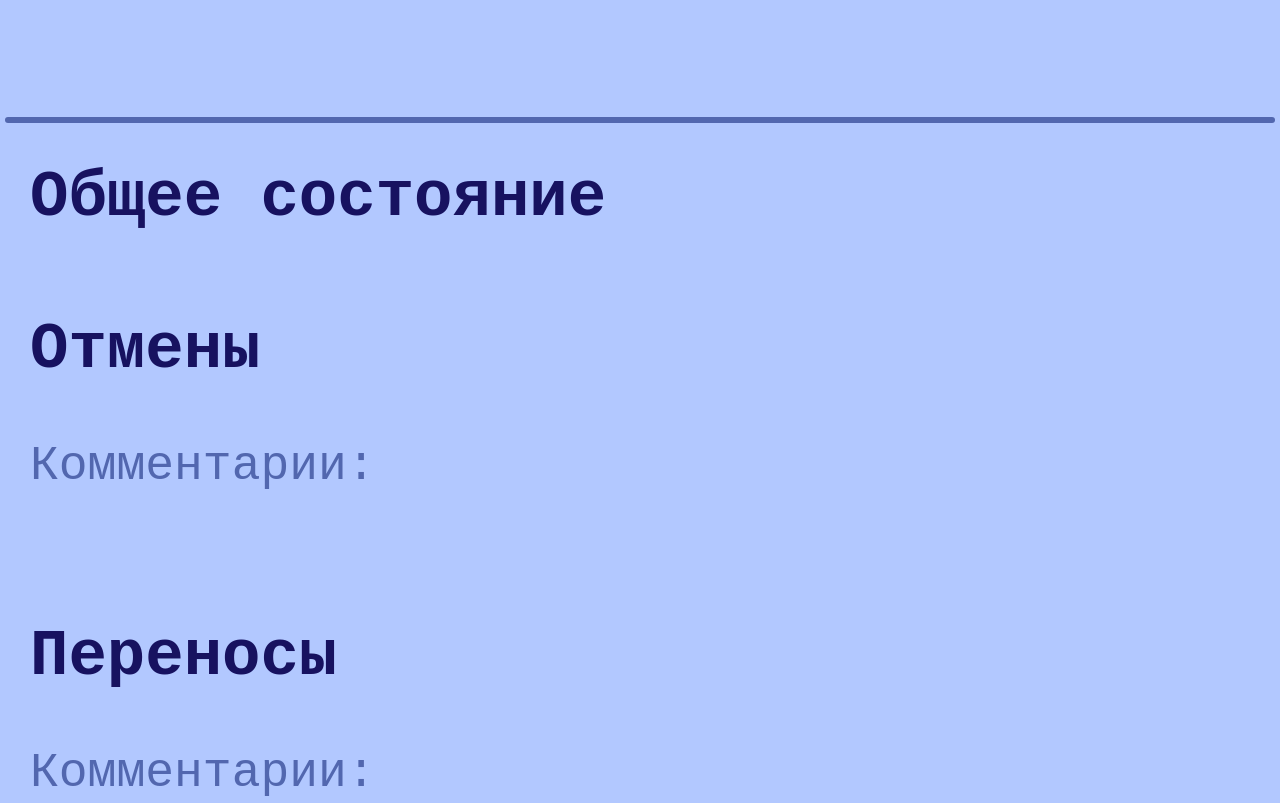
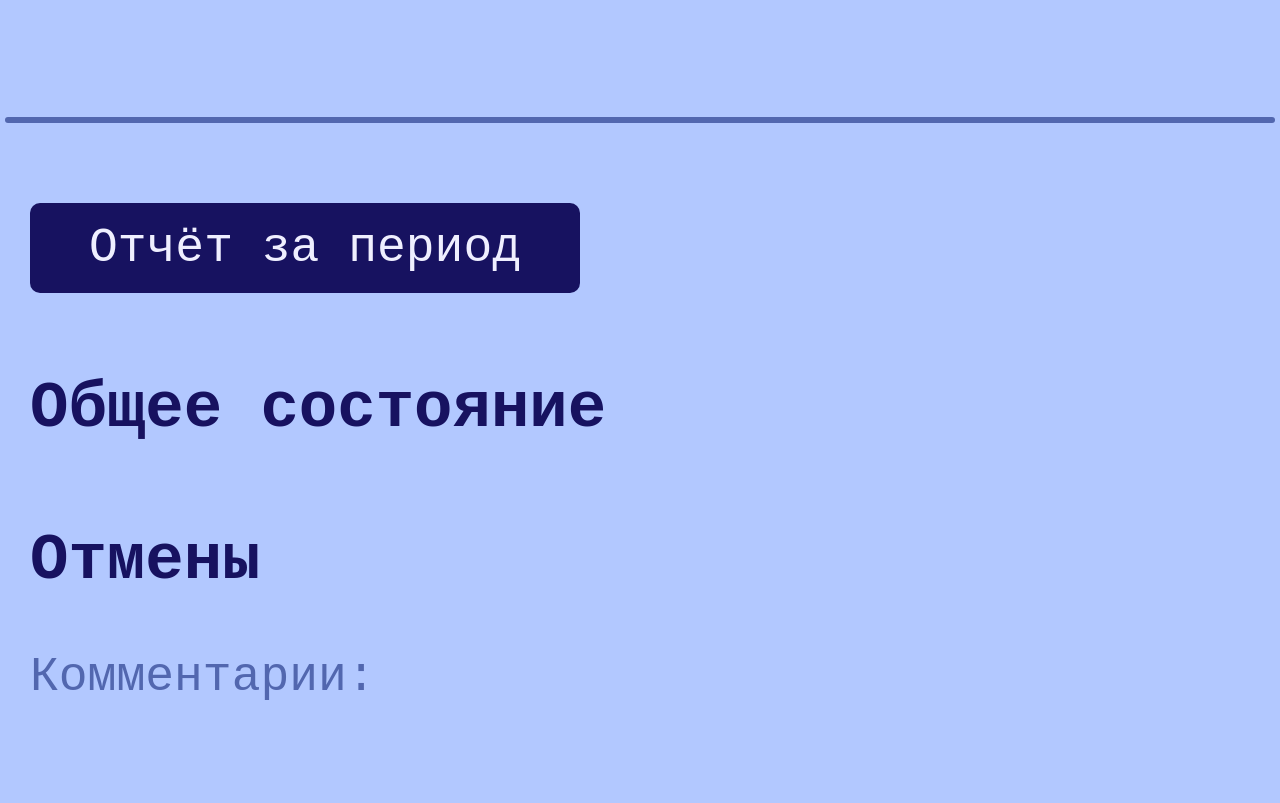
Before and after one commit to AazAlena/9-00_team5_Kim, a website: page public/site/doc_inf.html in a window 1280 px wide. Shown: the top 803 px of the page. Drawn offline with Linux system fonts and the light colour scheme; a web font is replaced by a local one.

Commit message:
Update doc_inf.html

```diff
--- a/public/site/doc_inf.html
+++ b/public/site/doc_inf.html
@@ -13,6 +13,9 @@
     <main>
         <h1 id="title"></h1>
         <hr>
+        <section>
+            <button id="dis" type="buttons">Отчёт за период</button>
+        </section>
         <section id="first">
             <h2>Общее состояние</h2>
             <div id="sum_work_slots"></div>
```
